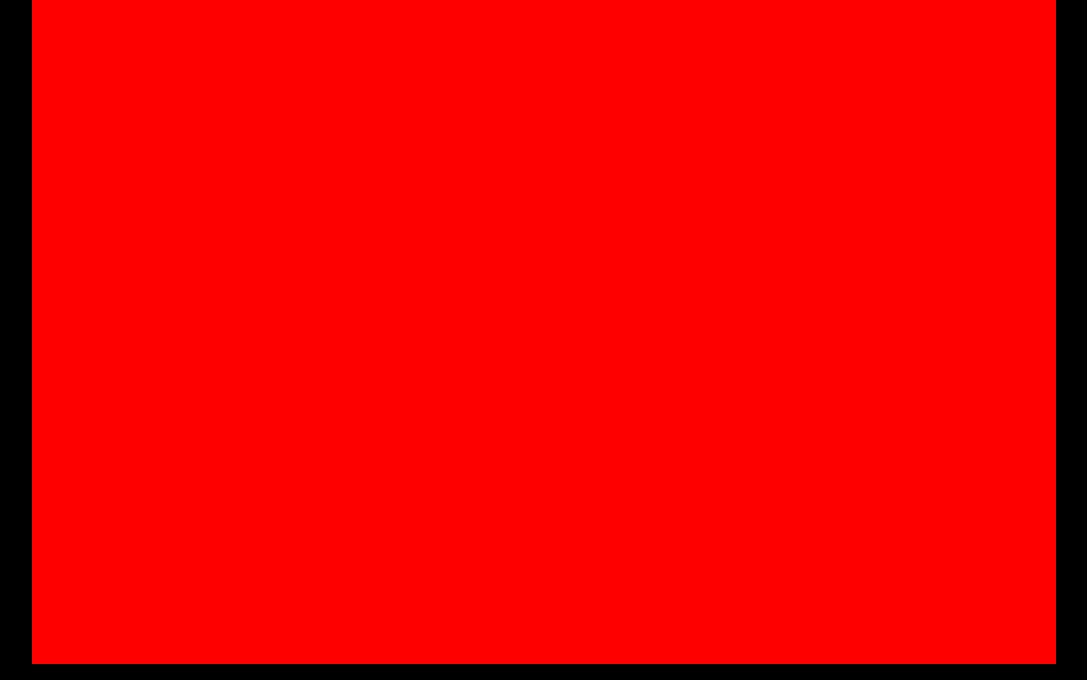
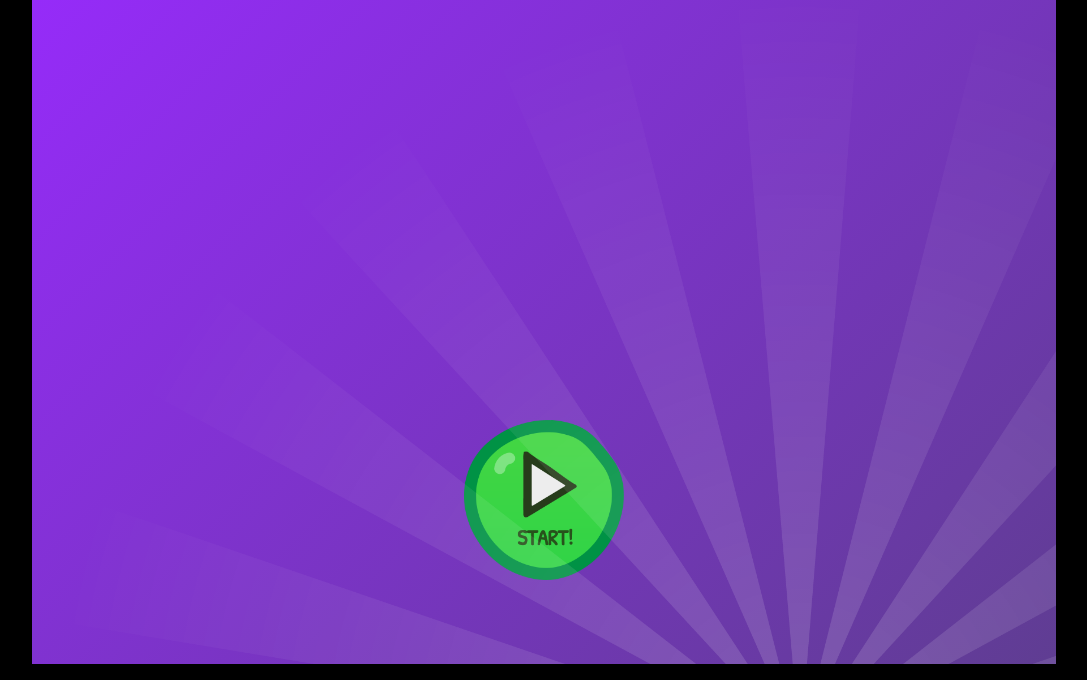
Before and after one commit to fkyuga/maggie, a plain HTML site: page index.html in a window 1280 px wide. Shown: the part 120-800 px from the top of the page, without its empty margins (96-1183 px from the left). Drawn offline with Linux system fonts and the light colour scheme.

Commit message:
animated start button!

```diff
--- a/css/common.css
+++ b/css/common.css
@@ -6,6 +6,7 @@ html, body {
     background-color: black;
     overflow: hidden;
     white-space: nowrap;
+    user-select: none; /* disable text selection */
 }
 
 .gameplay-stage-container {
@@ -35,12 +36,36 @@ html, body {
     background: white;
     height: 100%;
     width: 100%;
+    overflow: hidden;
+    position: relative;
 }
 
 .game-page.visible {
     display: block;
 }
 
+img {
+    /* Disable image dragging */
+    pointer-events: none
+}
+
+/********* UI elements **********/
+.btn-orb {
+    background-position: center center;
+    background-size: contain;
+    background-repeat: no-repeat;
+    transition: 0.1s ease-in-out;
+}
+
+.btn-orb:hover {
+    filter: brightness(1.1);
+    transform: scale(1.05);
+}
+
+.btn-orb:active {
+    filter: brightness(0.9);
+    transform: scale(0.95);
+}
 
 /********* Keyframes (for page animations) **********/
 @keyframes fade-in {
--- a/css/game-page-title.css
+++ b/css/game-page-title.css
@@ -1,3 +1,23 @@
 .game-page-title {
-    background: red;
+    background: linear-gradient(135deg, rgba(153, 42, 255, 1) 0%, rgba(95, 61, 146, 1) 100%);
 }
+
+.lightrays {
+    position: absolute;
+    width: 150%;
+}
+
+.btn-orb-start {
+    position: absolute;
+    background-image: url('../img/btn-start.png');
+
+    width: 160px;
+    height: 160px;
+
+    bottom: 84px;
+
+    /* centers on x axis */
+    left: 0;
+    right: 0;
+    margin: 0 auto;
+}
--- a/index.html
+++ b/index.html
@@ -30,6 +30,8 @@
             <!-- Title Screen -->
             <div class="game-page game-page-title">
                 <h1>This is the title screen</h1>
+                <div class="btn-orb btn-orb-start"></div>
+                <img class="lightrays" src="img/lightrays.png" />
                 <button onclick="game.loadPage('story')">Click to see story page</button>
             </div>
             <!-- End Title Screen -->
```
Also changed, not shown: img/btn-start.png (added), img/lightrays.png (added), 1 other file.
